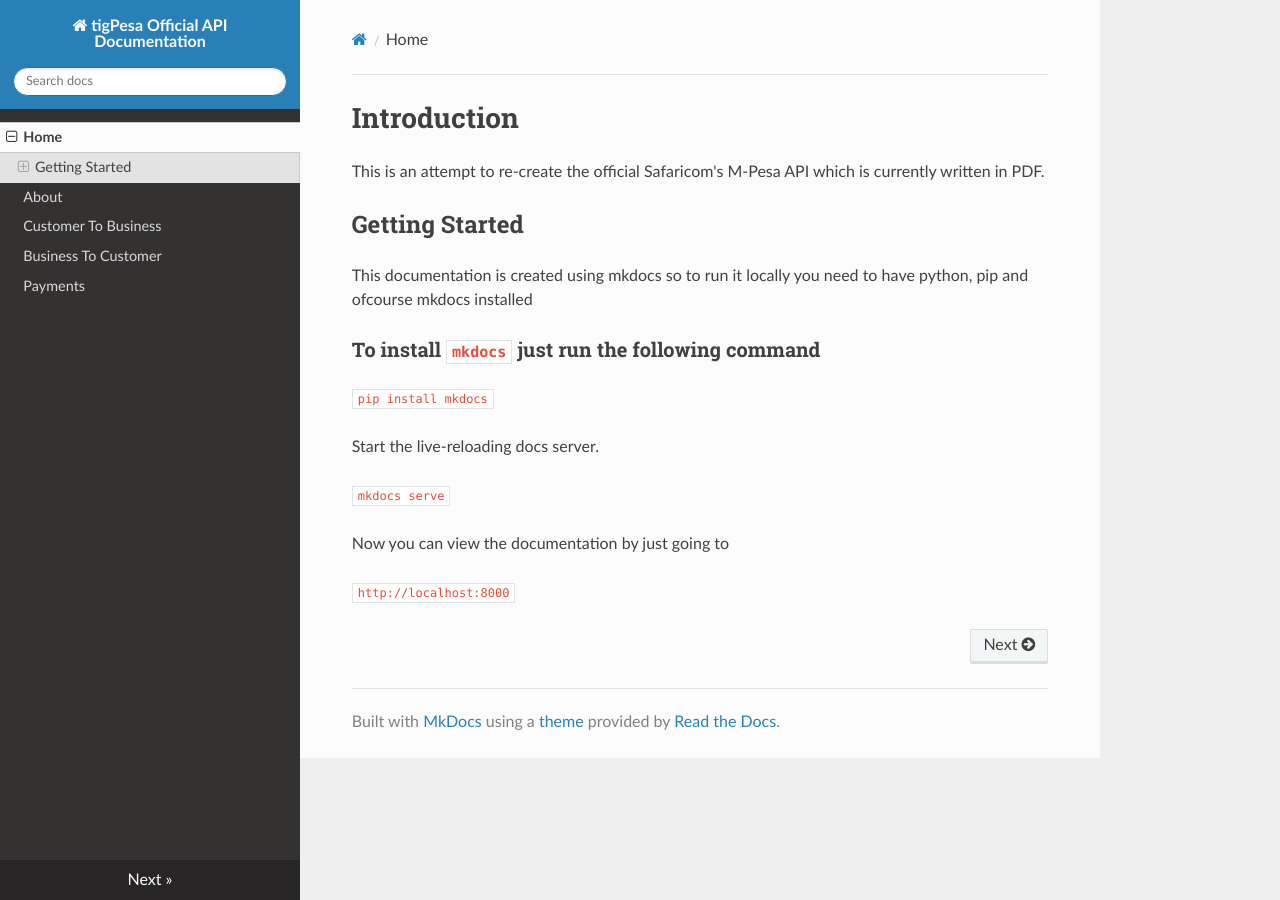
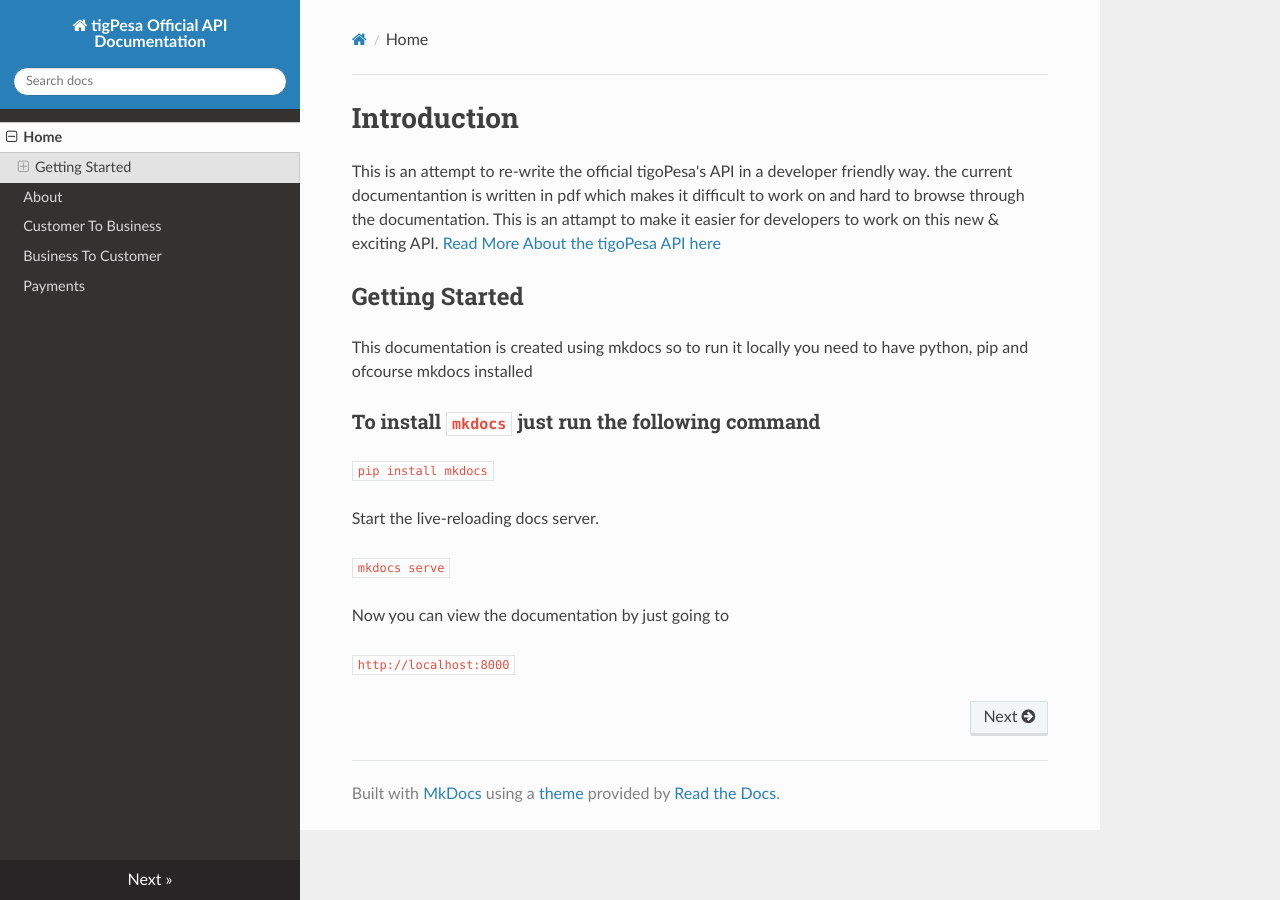
Before and after one commit to alphaolomi/tigopesa-docs, an MkDocs documentation site: the page built from docs/index.md, in a window 1280 px wide. Built offline with MkDocs 1.6.1, drawn with Linux system fonts in a browser that asks for light colours; nearby versions of some CDN libraries; old or Windows-style settings are respelled for this version of MkDocs.

Commit message:
Modify index and update Readme

```diff
--- a/docs/index.md
+++ b/docs/index.md
@@ -1,6 +1,9 @@
 # Introduction
 
-This is an attempt to re-create the official Safaricom's M-Pesa API which is currently written in PDF.
+This is an attempt to re-write the official tigoPesa's API in a developer friendly way.
+the current documentantion is written in pdf which makes it difficult to work on and hard to
+browse through the documentation. This is an attampt to make it easier for developers to work on this new & exciting
+API. [Read More About the tigoPesa API here](https://www.tigo.co.tz/tigo-pesa-for-developers)
 
 ## Getting Started
 This documentation is created using mkdocs so to run it locally you need to have python, pip and ofcourse mkdocs installed
```
Also changed, not shown: README.md (+4 -1 lines).
